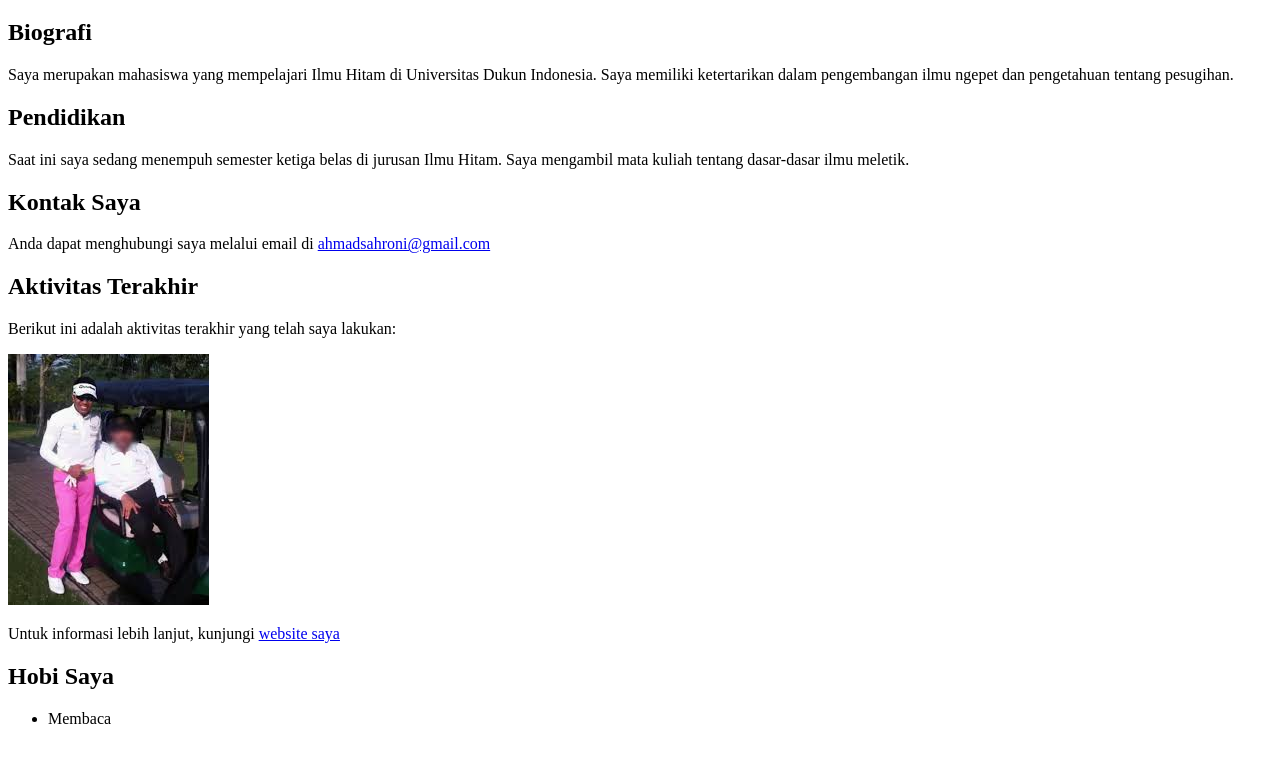
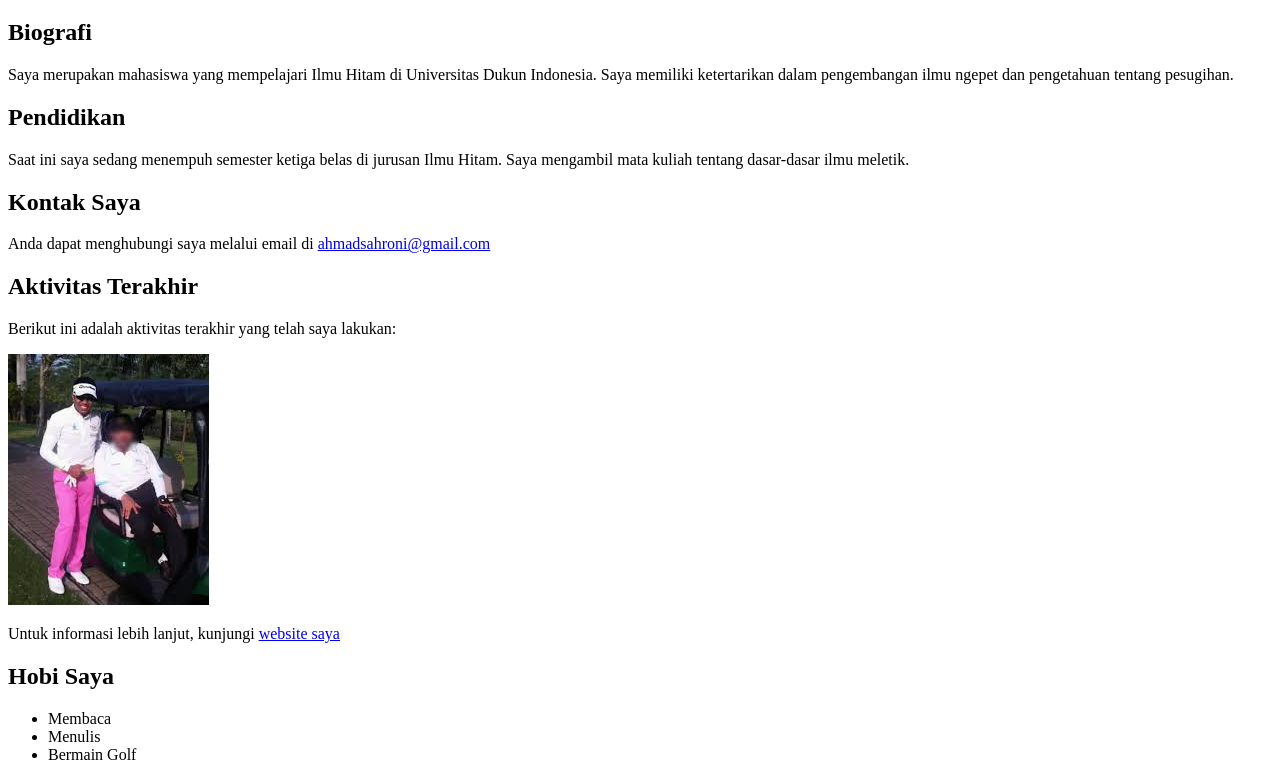
Before and after one commit to wsantika/praktikum_html, a plain HTML site: page project1/index.html in a window 1280 px wide. Shown: the part 61-841 px from the top of the page. Before the commit the page ends 805 px from the top, so only its background shows below. Drawn offline with Linux system fonts and the light colour scheme.

Commit message:
test lagi

```diff
--- a/project1/index.html
+++ b/project1/index.html
@@ -38,6 +38,9 @@
     <h2>Hobi Saya</h2>
     <ul>
         <li>Membaca</li>
+        <li>Menulis</li>
+        <li>Bermain Golf</li>
+
     </ul>
 
 
```
